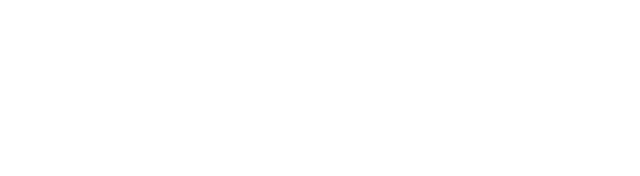
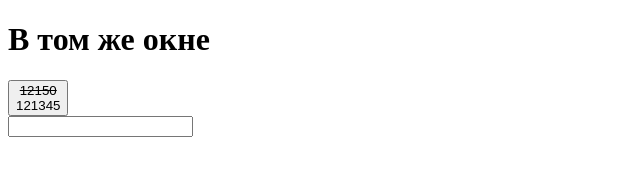
Before and after one commit to MYuriy1970/menu-drop, a plain HTML site: page index.html in a window 1280 px wide. Shown: the whole page, without its empty margins (0-640 px from the left). Drawn offline with Linux system fonts and the light colour scheme.

Commit message:
03.10.23 15:59

```diff
--- a/index.html
+++ b/index.html
@@ -1,12 +1,19 @@
 <!DOCTYPE html>
 <html lang="ru">
   <head>
-	<meta charset="UTF-8">
-	<meta name="viewport" content="width=device-width, initial-scale=1.0">
-	<link rel="stylesheet" href="style.css">
+    <meta charset="UTF-8" />
+    <meta name="viewport" content="width=device-width, initial-scale=1.0" />
+    <link rel="stylesheet" href="style.css" />
     <title>Document</title>
   </head>
   <body>
+    <h1>В том же окне</h1>
+    <button id="btn">
+      <span id="old">12150</span>
+		<span>121345</span>
+	</button>
+	<input id="input" type="number"/>
+    </form>
     <script src="./index.js"></script>
   </body>
 </html>
--- a/index.js
+++ b/index.js
@@ -0,0 +1,6 @@
+var btn = document.getElementById("btn");
+var input = document.getElementById("input");
+
+btn.onclick = function () {
+  input.classList.toggle("input");
+};
--- a/style.css
+++ b/style.css
@@ -0,0 +1,16 @@
+#btn {
+  display: flex;
+  flex-direction: column;
+  align-items: center;
+}
+#old {
+  text-decoration: line-through;
+}
+
+.input {
+  opacity: 0;
+}
+
+/* #btn:active > #input {
+  opacity: 1;
+} */
```
Lines whose indentation alone changed are shown as unchanged.
